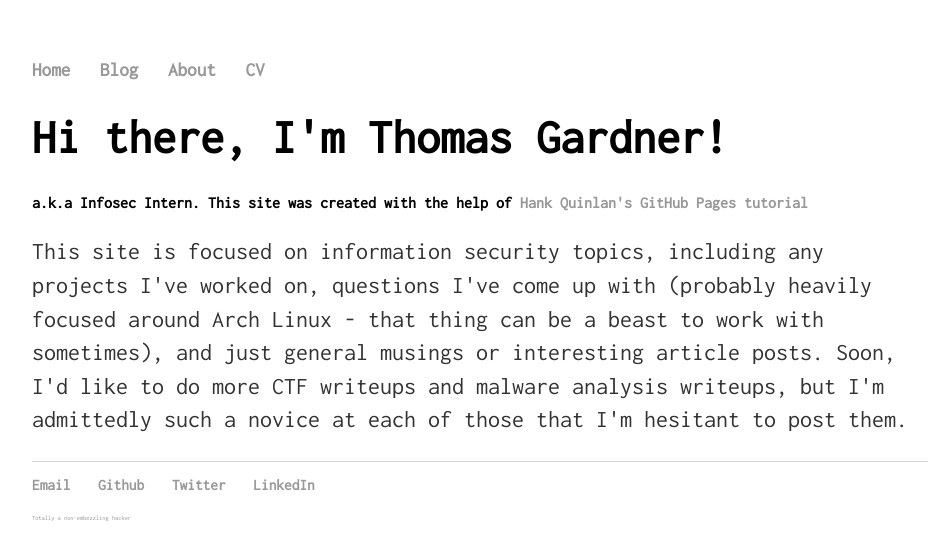
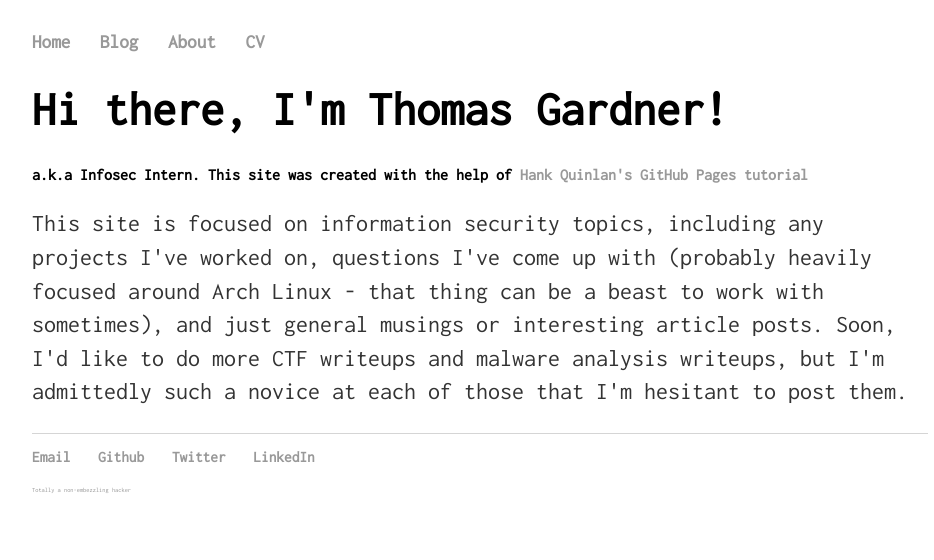
Before and after one commit to infosec-intern/infosec-intern.github.io, a Jekyll site: the page built from index.html, in a window 1280 px wide. Shown: the top 560 px of the page, without its empty margins (160-1094 px from the left). Built offline with Jekyll 4.4.1, drawn with Linux system fonts in a browser that asks for light colours.

Commit message:
changed body margin

```diff
--- a/css/main.css
+++ b/css/main.css
@@ -1,12 +1,12 @@
 body {
-    margin: 60px auto;
+    margin: 2em auto;
     width: 70%;
     font-family: 'Inconsolata', monospace;
     /*background-color: #001A56;*/
     /*color: #ffffe6;*/
 }
 nav ul, footer ul {
-    padding: 0px;
+    padding: 0;
     list-style: none;
     font-weight: bold;
     font-size: 1.2em;
```
